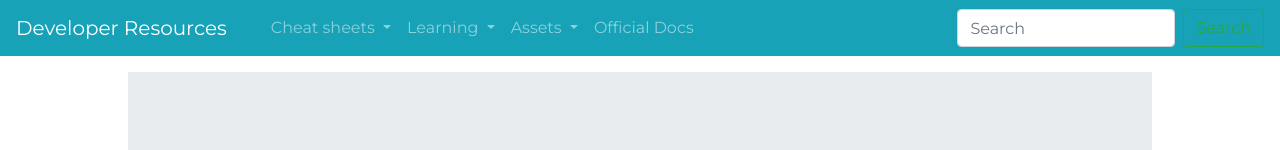
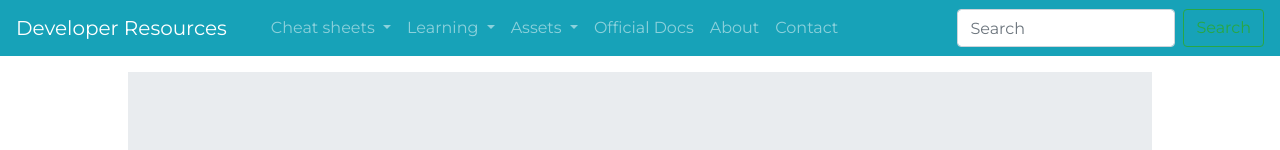
Before and after one commit to ehighbaugh/blog-dev-res, a plain HTML site: page index.html in a window 1280 px wide. Shown: the top 150 px of the page. Drawn offline with nearby package versions, Linux system fonts and the light colour scheme.

Commit message:
added about and contact links to navbar

```diff
--- a/index.html
+++ b/index.html
@@ -67,6 +67,12 @@
                 </li>
                 <li class="nav-item">
                     <a class="nav-link" href="#">Official Docs</a>
+                </li>
+                <li class="nav-item">
+                    <a class="nav-link" href="#">About</a>
+                </li>
+                <li class="nav-item">
+                    <a class="nav-link" href="#">Contact</a>
                 </li>
             </ul>
             <form class="form-inline my-2 my-lg-0">
```
